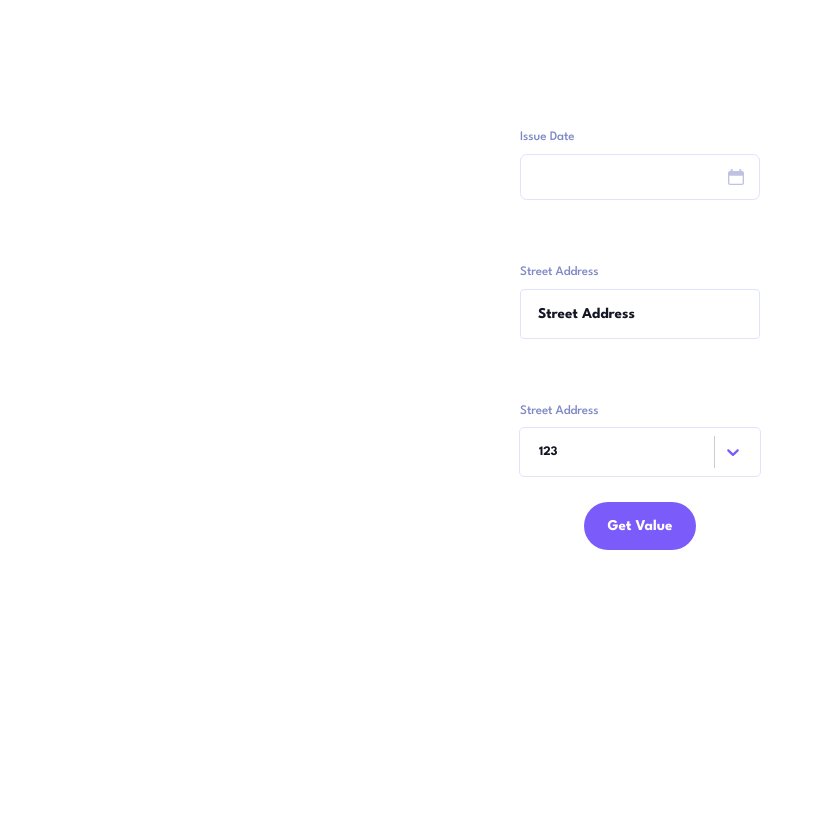
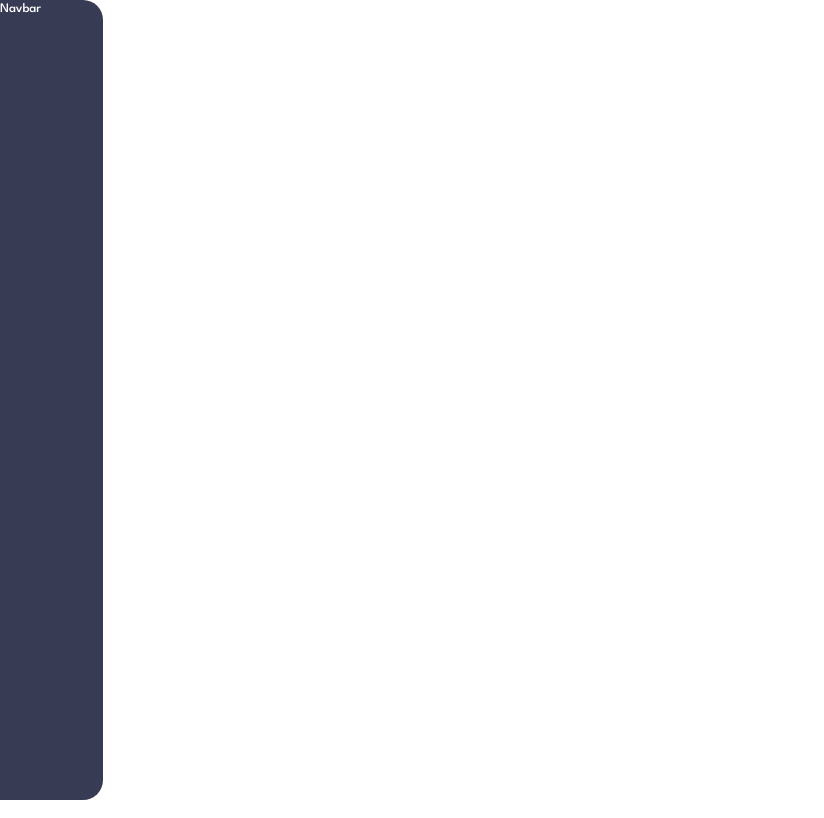
Before and after one commit to JlordS32/invoiceapp, a React (Vite) app in the folder invoice-app/: page / in a window 1280 px wide. Shown: the whole page, without its empty margins (0-824 px from the left). Built offline with nearby package versions, Linux system fonts and the light colour scheme.

Commit message:
created navbar

```diff
--- a/invoice-app/package.json
+++ b/invoice-app/package.json
@@ -14,6 +14,7 @@
     "react": "^18.2.0",
     "react-datepicker": "^4.21.0",
     "react-dom": "^18.2.0",
+    "react-router-dom": "^6.18.0",
     "react-select": "^5.8.0",
     "sass": "^1.69.5"
   },
--- a/invoice-app/src/App.tsx
+++ b/invoice-app/src/App.tsx
@@ -1,60 +1,26 @@
-import { useRef } from 'react';
+import { createBrowserRouter, RouterProvider } from 'react-router-dom';
 
 // components
-import Form from './components/forms';
-import { FormTextRef } from './components/forms/Text';
-import Button from './components/Button';
+import MainLayout from './layout/MainLayout';
+import Home from './pages/Home';
 
 function App() {
-	const customRef = useRef<FormTextRef | null>(null);
-
-	const options = [
+	const router = createBrowserRouter([
 		{
-			value: 'test',
-			label: '123'
+			path: '/',
+			element: <MainLayout />,
+			children: [
+				{
+					index: true,
+					element: <Home />,
+				},
+			],
 		},
-		{
-			value: '1234',
-			label: 'test'
-		}
-	]
+	]);
 
 	return (
 		<div className='app'>
-			<div
-				style={{
-					display: 'flex',
-					flexDirection: 'column',
-				}}
-			>
-				<div className='d-flex align-items-center flex-column pt-5'>
-					<div className='mt-5'>
-						<Form.Date
-							ref={customRef}
-							label='Issue Date'
-						/>
-					</div>
-					<div className='mt-5'>
-						<Form.Text
-							placeholder='Street Address'
-							label='Street Address'
-						/>
-					</div>
-					<div className='mt-5'>
-						<Form.Select
-							placeholder='Street Address'
-							label='Street Address'
-							options={options}
-						/>
-					</div>
-
-					<div className='mt-2'>
-						<Button onClick={() => console.log(customRef.current?.value)}>
-							Get Value
-						</Button>
-					</div>
-				</div>
-			</div>
+			<RouterProvider router={router} />
 		</div>
 	);
 }
--- a/invoice-app/src/assets/styles/global.css
+++ b/invoice-app/src/assets/styles/global.css
@@ -23,6 +23,7 @@
 	--white: hsl(0, 0%, 100%);
 	--grey: hsl(240, 27%, 98%);
 	--dark: hsl(233, 30%, 11%);
+	--text: var(--white);
 
 	/* feedback colors */
 	--error: var(--09);
@@ -57,7 +58,7 @@
 	font-size: 13px;
 	font-family: 'League Spartan', sans-serif;
 	font-weight: 500;
-	color: var(--text-dark);
+	color: var(--text);
 	line-height: 1.38462rem;
 	letter-spacing: -0.00769rem;
 }
@@ -78,7 +79,7 @@ body {
 	background-color: var(--body-bg);
 }
 
-@media (prefers-color-scheme: dark) {
+/* @media (prefers-color-scheme: dark) {
 	:root {
 		--body-bg: var(--dark);
 		--form-bg: var(--dark-mode-form-bg);
@@ -87,6 +88,7 @@ body {
 		--form-placeholder: var(--white);
 		--box-shadow: 0px 10px 20px 0px rgba(0, 0, 0, 0.25);
 		--form-text: var(--white);
+		--text: var(--white);
 	}
 }
 
@@ -99,5 +101,6 @@ body {
 		--form-placeholder: var(--dark);
 		--box-shadow: 0px 10px 20px 0px rgba(72, 84, 159, 0.25);
 		--form-text: var(--08);
+		--text: var(--dark);
 	}
-}
+} */
--- /dev/null
+++ b/invoice-app/src/assets/styles/modules/nav.module.css
@@ -0,0 +1,14 @@
+.nav {
+	width: 7.92308rem;
+	height: 100vh;
+	background-color: var(--nav-bg);
+	border-radius: 0rem 1.53846rem 1.53846rem 0rem;
+}
+
+@media screen and (max-width: 767px) {
+   .nav {
+      width: 100vw;
+      height: 6.15385rem;
+      border-radius: 0;
+   }
+}
--- a/invoice-app/src/components/Button.tsx
+++ b/invoice-app/src/components/button/Button.tsx
@@ -1,5 +1,5 @@
-import styles from '../assets/styles/modules/buttons.module.css';
-import plusSvg from '../assets/svg/icon-plus.svg';
+import styles from '../../assets/styles/modules/buttons.module.css';
+import plusSvg from '../../assets/svg/icon-plus.svg';
 
 type ButtonTypes =
 	| ''
--- /dev/null
+++ b/invoice-app/src/components/nav/Navbar.tsx
@@ -0,0 +1,7 @@
+import styles from '../../assets/styles/modules/nav.module.css';
+
+const Navbar = () => {
+	return <div className={styles.nav}>Navbar</div>;
+};
+
+export default Navbar;
--- /dev/null
+++ b/invoice-app/src/layout/MainLayout.tsx
@@ -0,0 +1,19 @@
+// rrd imports
+import { Outlet, ScrollRestoration } from 'react-router-dom';
+
+// components
+import Navbar from '../components/nav/Navbar';
+
+const MainLayout = () => {
+	return (
+		<div className='layout'>
+			<Navbar />
+			<main>
+				<Outlet />
+			</main>
+			<ScrollRestoration />
+		</div>
+	);
+};
+
+export default MainLayout;
--- /dev/null
+++ b/invoice-app/src/pages/Home.tsx
@@ -0,0 +1,5 @@
+const Home = () => {
+	return <div>Home</div>;
+};
+
+export default Home;
```
Also changed, not shown: invoice-app/src/layout/Container.tsx (deleted), invoice-app/src/pages/Main.tsx (deleted), 1 other file (tests, documents, lock files or other folders).
